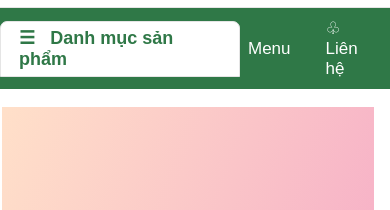
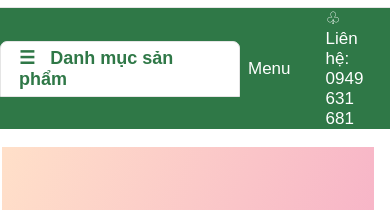
Before and after one commit to Pkhang1205/Matty-matcha-2.0, a plain HTML site: page index.html in a window 390 px wide. Shown: the part 103-313 px from the top of the page. Drawn offline with Linux system fonts and the light colour scheme; no server answers.

Commit message:
Update contact link with phone number

```diff
--- a/index.html
+++ b/index.html
@@ -68,7 +68,7 @@
 
         <div class="navigation-links">
             <a href="menu.html"> Menu</a>
-            <a href="#">♧ Liên hệ</a>
+            <a href="#">♧ Liên hệ: 0949 631 681</a>
             <a href="#">♧ Ưu đãi Matty Matcha</a>
         </div>
     </nav>
```
